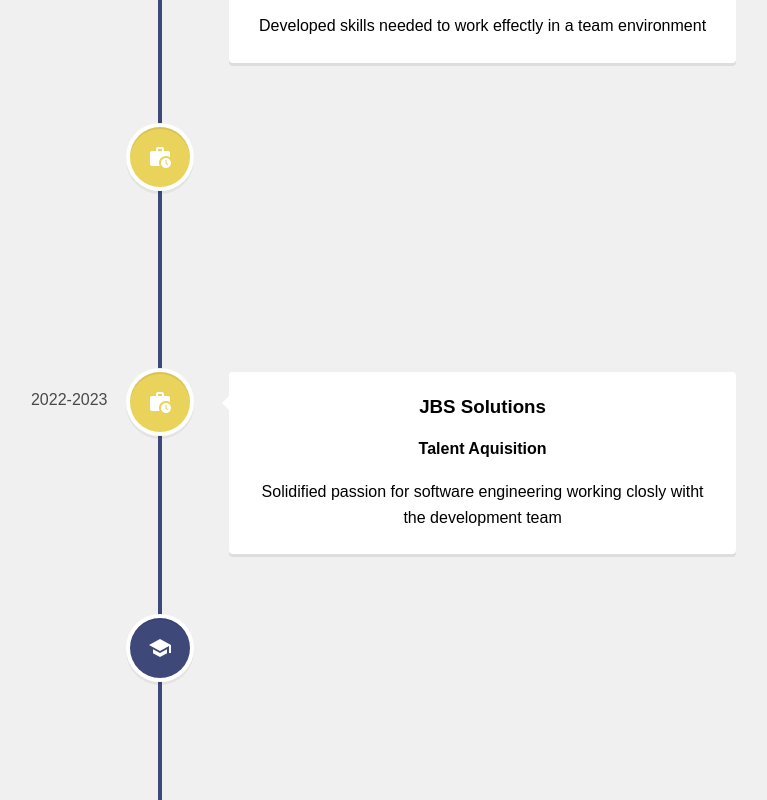
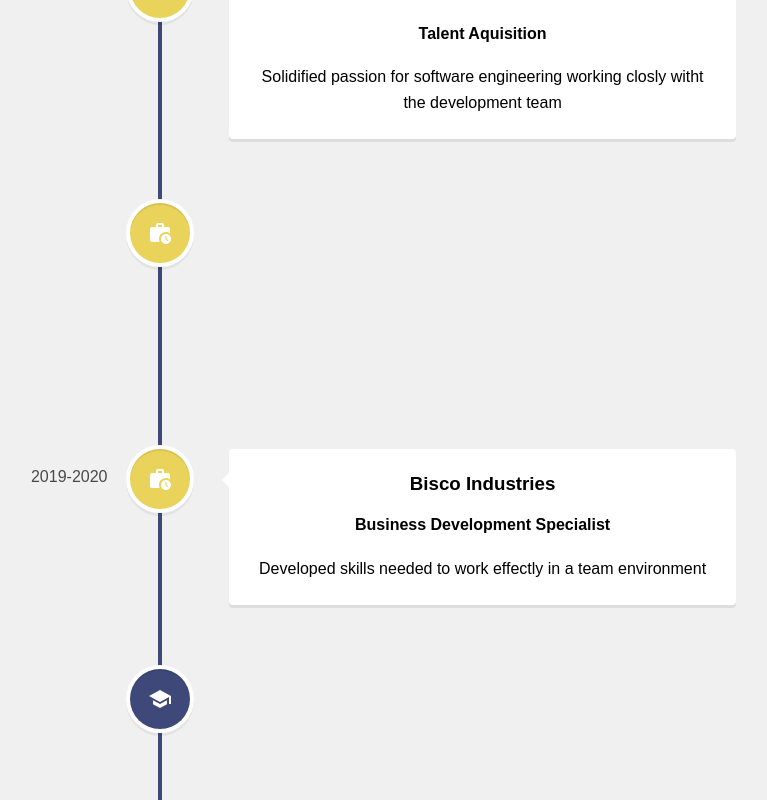
Before and after one commit to jwoff1991/Portfolio-Website, a React (Create React App) app: page /experience in a window 1280 px wide. Shown: the part 420-1220 px from the top of the page, without its empty margins (480-1247 px from the left). Built offline with nearby package versions, Linux system fonts and the light colour scheme.

Commit message:
making a few minor changes

```diff
--- a/src/components/Experience.js
+++ b/src/components/Experience.js
@@ -12,15 +12,46 @@
       <VerticalTimeline lineColor="#3e497a">
         <VerticalTimelineElement
           className="vertical-timeline-element--education"
-          date="2018-2020"
+          date="2023-Present"
           iconStyle={{ background: "#3e497a", color: "#fff" }}
           icon={<SchoolIcon></SchoolIcon>}
         >
-          <h3 className="vertical-timeline-element-title">
-            Cal State Fullerton
-          </h3>
-          <h4>B.S. In Marketing, Minor in Sales</h4>
+          <h3 className="vertical-timeline-element-title">App Academy</h3>
+          <h4>Full Stack Software Engineering</h4>
+          <p>
+            Jumped head first into an emmersive 24 week bootcamp covering
+            various technologies and coding principles
+          </p>
         </VerticalTimelineElement>
+
+        <VerticalTimelineElement
+          className="vertical-timeline-element--education"
+          date="2022-2023"
+          iconStyle={{ background: "#e9d35b", color: "#fff" }}
+          icon={<WorkHistoryIcon></WorkHistoryIcon>}
+        >
+          <h3 className="vertical-timeline-element-title">JBS Solutions</h3>
+          <h4>Talent Aquisition</h4>
+          <p>
+            Solidified passion for software engineering working closly witht the
+            development team
+          </p>
+        </VerticalTimelineElement>
+
+        <VerticalTimelineElement
+          className="vertical-timeline-element--education"
+          date="2020-2022"
+          iconStyle={{ background: "#e9d35b", color: "#fff" }}
+          icon={<WorkHistoryIcon></WorkHistoryIcon>}
+        >
+          <h3 className="vertical-timeline-element-title">Collabera</h3>
+          <h4>Account Manager - Direct Hire</h4>
+          <p>
+            Found a passion within the technology space through ample encounters
+            with software engineers
+          </p>
+        </VerticalTimelineElement>
+
         <VerticalTimelineElement
           className="vertical-timeline-element--education"
           date="2019-2020"
@@ -31,35 +62,17 @@
           <h4>Business Development Specialist</h4>
           <p>Developed skills needed to work effectly in a team environment</p>
         </VerticalTimelineElement>
+
         <VerticalTimelineElement
           className="vertical-timeline-element--education"
-          date="2020-2022"
-          iconStyle={{ background: "#e9d35b", color: "#fff" }}
-          icon={<WorkHistoryIcon></WorkHistoryIcon>}
-        >
-          <h3 className="vertical-timeline-element-title">Collabera</h3>
-          <h4>Account Manager - Direct Hire</h4>
-          <p>Found a passion within the technology space through ample encounters with software engineers</p>
-        </VerticalTimelineElement>
-        <VerticalTimelineElement
-          className="vertical-timeline-element--education"
-          date="2022-2023"
-          iconStyle={{ background: "#e9d35b", color: "#fff" }}
-          icon={<WorkHistoryIcon></WorkHistoryIcon>}
-        >
-          <h3 className="vertical-timeline-element-title">JBS Solutions</h3>
-          <h4>Talent Aquisition</h4>
-          <p>Solidified passion for software engineering working closly witht the development team</p>
-        </VerticalTimelineElement>
-        <VerticalTimelineElement
-          className="vertical-timeline-element--education"
-          date="2023-Present"
+          date="2018-2020"
           iconStyle={{ background: "#3e497a", color: "#fff" }}
           icon={<SchoolIcon></SchoolIcon>}
         >
-          <h3 className="vertical-timeline-element-title">App Academy</h3>
-          <h4>Full Stack Software Engineering</h4>
-          <p>Jumped head first into an emmersive 24 week bootcamp covering various technologies and coding principles</p>
+          <h3 className="vertical-timeline-element-title">
+            Cal State Fullerton
+          </h3>
+          <h4>B.S. In Marketing, Minor in Sales</h4>
         </VerticalTimelineElement>
       </VerticalTimeline>
     </div>
--- a/src/components/Footer.js
+++ b/src/components/Footer.js
@@ -10,9 +10,9 @@
   return (
     <div className="footer">
       <div className="socialMedia">
-        <Link to="https://github.com/jwoff1991" target="_blank" rel="noreferrer"> <GitHubIcon /></Link>
-        <Link to="https://www.linkedin.com/in/jonathanbwofford/" target="_blank" rel="noreferrer"><LinkedInIcon /></Link>
-        <Link to="https://www.instagram.com/jwoff91/" target="_blank" rel="noreferrer"><InstagramIcon /></Link>
+        <Link to="https://github.com/jwoff1991" name="Check out my code!" target="_blank" rel="noreferrer"> <GitHubIcon /></Link>
+        <Link to="https://www.linkedin.com/in/jonathanbwofford/" name="Connect with me on LinkedIn!" target="_blank" rel="noreferrer"><LinkedInIcon /></Link>
+        <Link to="https://www.instagram.com/jwoff91/" name="Add me on Instagram!" target="_blank" rel="noreferrer"><InstagramIcon /></Link>
          {/* need to figure out what to do with click on email */}
         <Link ><EmailIcon /></Link>
       </div>
--- a/src/components/Home.js
+++ b/src/components/Home.js
@@ -18,9 +18,9 @@
             A Fullstack Software Developer with a passion for learning and
             creating.
           </p>
-          <Link to="https://github.com/jwoff1991" target="_blank" rel="noreferrer"> <GitHubIcon /></Link>
-        <Link to="https://www.linkedin.com/in/jonathanbwofford/" target="_blank" rel="noreferrer"><LinkedInIcon /></Link>
-        <Link to="https://www.instagram.com/jwoff91/" target="_blank" rel="noreferrer"><InstagramIcon /></Link>
+          <Link to="https://github.com/jwoff1991" name='Check out my code!' target="_blank" rel="noreferrer"> <GitHubIcon /></Link>
+        <Link to="https://www.linkedin.com/in/jonathanbwofford/" name='Connect with me on LinkedIn!' target="_blank" rel="noreferrer"><LinkedInIcon /></Link>
+        <Link to="https://www.instagram.com/jwoff91/" name='Add me on Instagram!' target="_blank" rel="noreferrer"><InstagramIcon /></Link>
           {/* need to figure out what to do with click on email */}
           <Link ><EmailIcon /></Link>
         </div>
```
